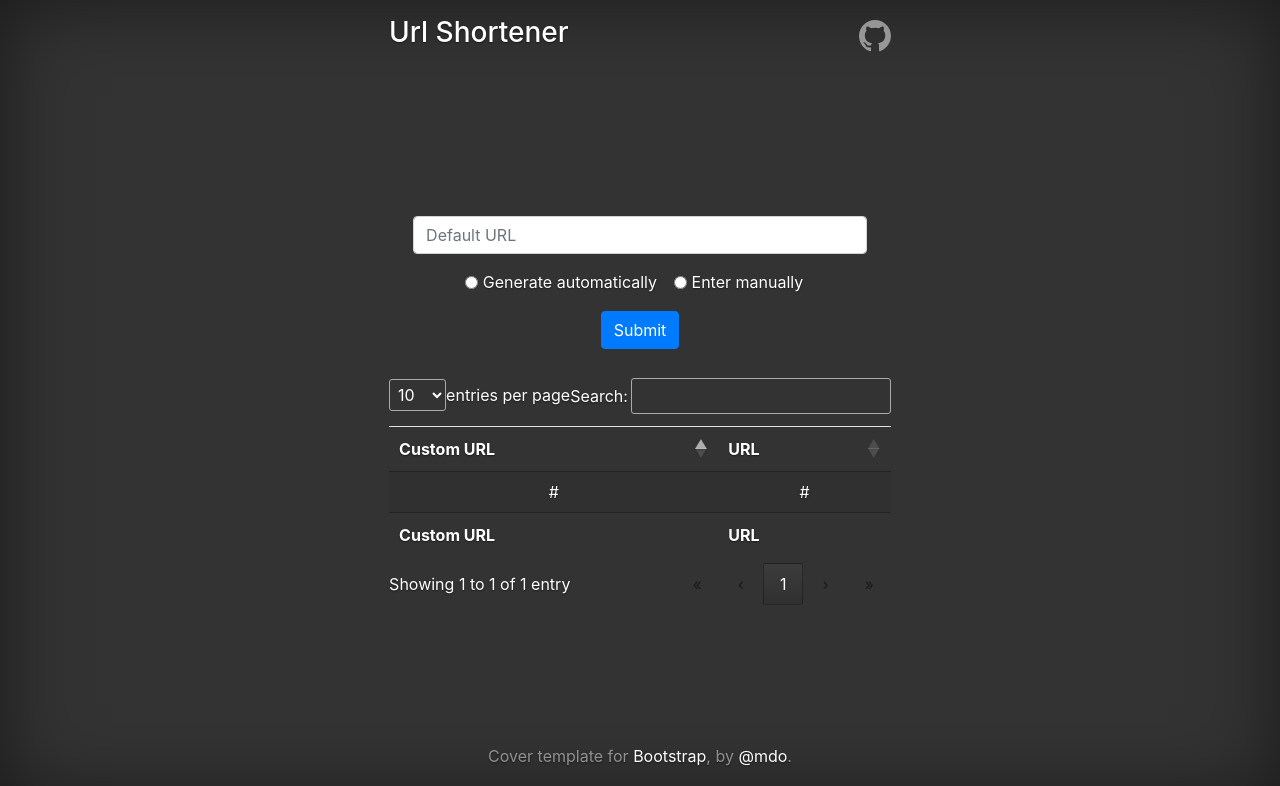
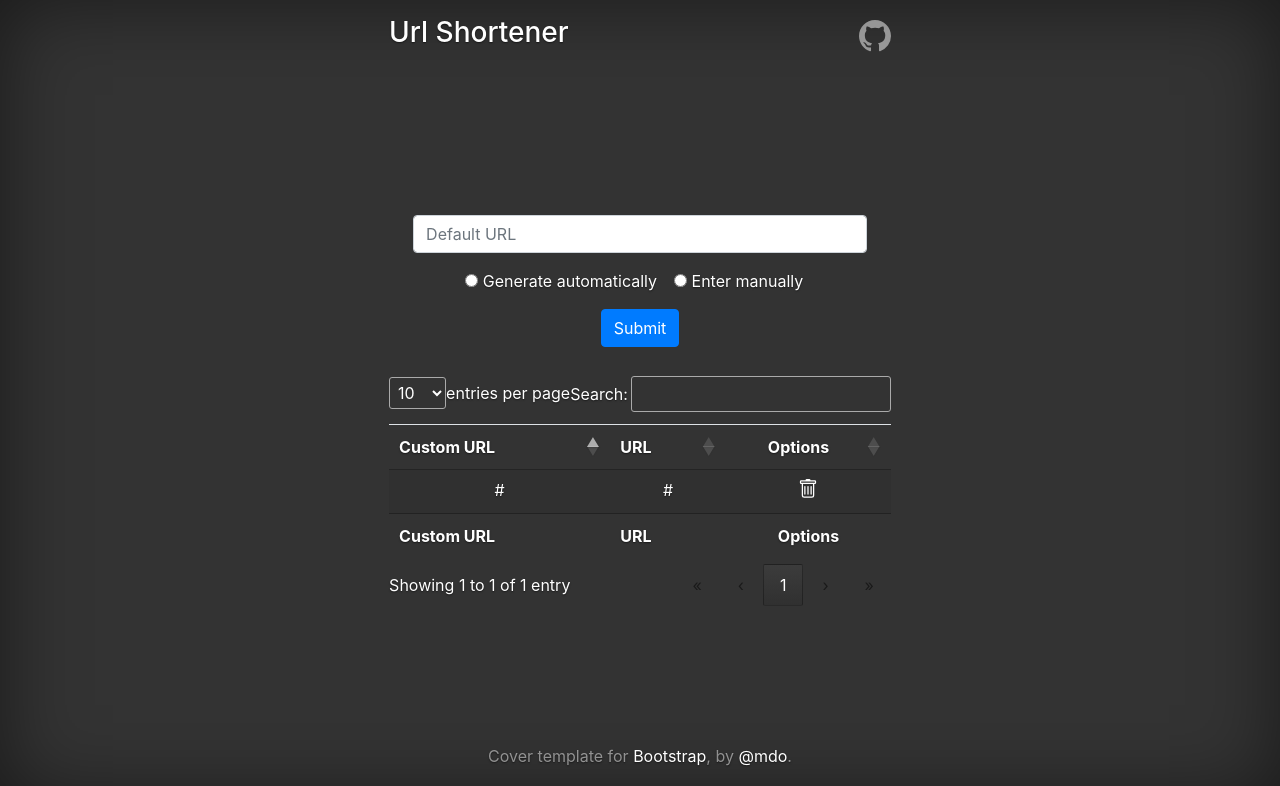
Before and after one commit to MaciaKing/url-shortener, a Django app: page /url/ in a window 1280 px wide. Shown: the top 786 px of the page. Run offline with Django 4.2, Linux system fonts and the light colour scheme; tables that the repository leaves empty hold one stand-in row (values such as "Sample post"); some libraries are stand-ins or nearby versions.

Commit message:
[feat]: add trash button into datatables

```diff
--- a/static/css/index.css
+++ b/static/css/index.css
@@ -6,3 +6,10 @@
     font-weight: normal; /* Opcional, para asegurarse de que no haya negrita */
     background: none; /* Si el fondo del texto tiene algún estilo */
 }
+
+.delete-button {
+    padding: 0; /* Elimina cualquier relleno para que el botón se ajuste al contenido */
+    height: auto; /* Ajusta la altura automáticamente */
+    background-color: transparent; /* Asegura que el fondo del botón sea transparente */
+    border: none; /* Elimina el borde del botón */
+}
--- a/static/js/index.js
+++ b/static/js/index.js
@@ -37,7 +37,20 @@ function createTable(data) {
         data: data,
         columns: [
             { data: "custom_url" },
-            { data: "url" }
+            { data: "url" },
+            {
+                // Define new column for buttons
+                data: null,
+                className: 'text-center', // Center content button
+                render: function (data, type, row) {
+                    return `<button type="button" class="btn btn-danger delete-button" data-url="${row.custom_url}">
+                                <svg xmlns="http://www.w3.org/2000/svg" width="20" height="20" fill="currentColor" class="bi bi-trash" viewBox="0 0 16 16">
+                                    <path d="M5.5 5.5A.5.5 0 0 1 6 6v6a.5.5 0 0 1-1 0V6a.5.5 0 0 1 .5-.5m2.5 0a.5.5 0 0 1 .5.5v6a.5.5 0 0 1-1 0V6a.5.5 0 0 1 .5-.5m3 .5a.5.5 0 0 0-1 0v6a.5.5 0 0 0 1 0z"/>
+                                    <path d="M14.5 3a1 1 0 0 1-1 1H13v9a2 2 0 0 1-2 2H5a2 2 0 0 1-2-2V4h-.5a1 1 0 0 1-1-1V2a1 1 0 0 1 1-1H6a1 1 0 0 1 1-1h2a1 1 0 0 1 1 1h3.5a1 1 0 0 1 1 1zM4.118 4 4 4.059V13a1 1 0 0 0 1 1h6a1 1 0 0 0 1-1V4.059L11.882 4zM2.5 3h11V2h-11z"/>
+                                </svg>
+                            </button>`;
+                }
+            }
         ]
     });
 }
@@ -61,3 +74,23 @@ window.onload = function() {
 
     printTable();
 }
+
+$(document).on('click', '.delete-button', function() {
+    var customUrl = $(this).data('url');
+    console.log(customUrl)
+    base_url = "http://localhost:8000/url/drop_custom_url"
+    $.ajax({
+        type: "POST",
+        url: 'http://localhost:8000/url/drop_custom_url',
+        data: {custom_url: customUrl},
+        success: function(response) {
+            $('#table').DataTable().destroy();
+            printTable();
+        },
+        error: function(error) {
+            // Manejar errores de la solicitud aquí
+            console.error('Error al hacer la solicitud POST:', error);
+            // Puedes manejar el error de alguna manera adecuada, como mostrar un mensaje al usuario
+        }
+    });
+});
--- a/url_logic/templates/index.html
+++ b/url_logic/templates/index.html
@@ -68,6 +68,7 @@
           <tr>
             <th>Custom URL</th>
             <th>URL</th>
+            <th>Options</th>
           </tr>
         </thead>
         <tbody>
@@ -76,6 +77,7 @@
           <tr>
             <th>Custom URL</th>
             <th>URL</th>
+            <th>Options</th>
           </tr>
         </tfoot>
       </table>
```
